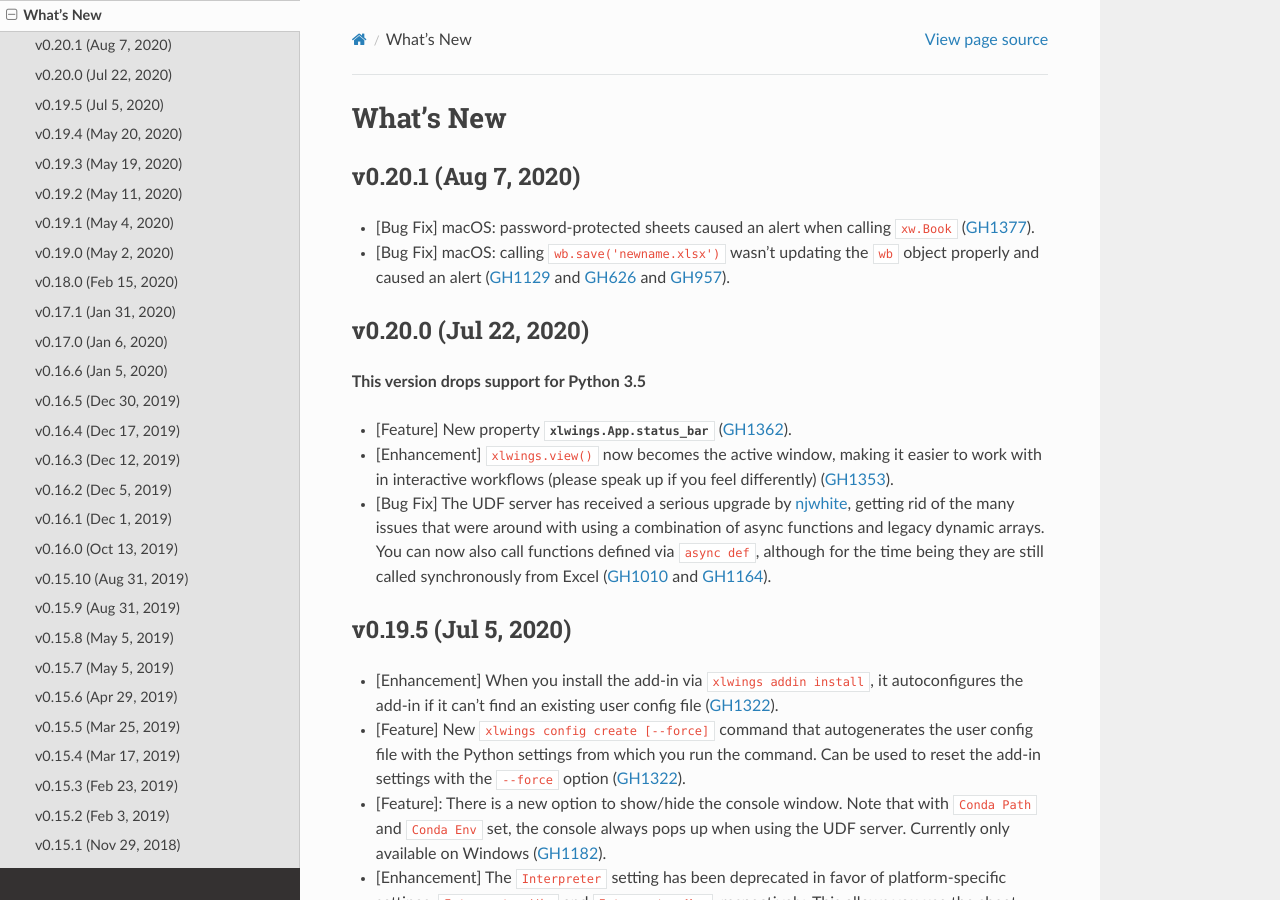
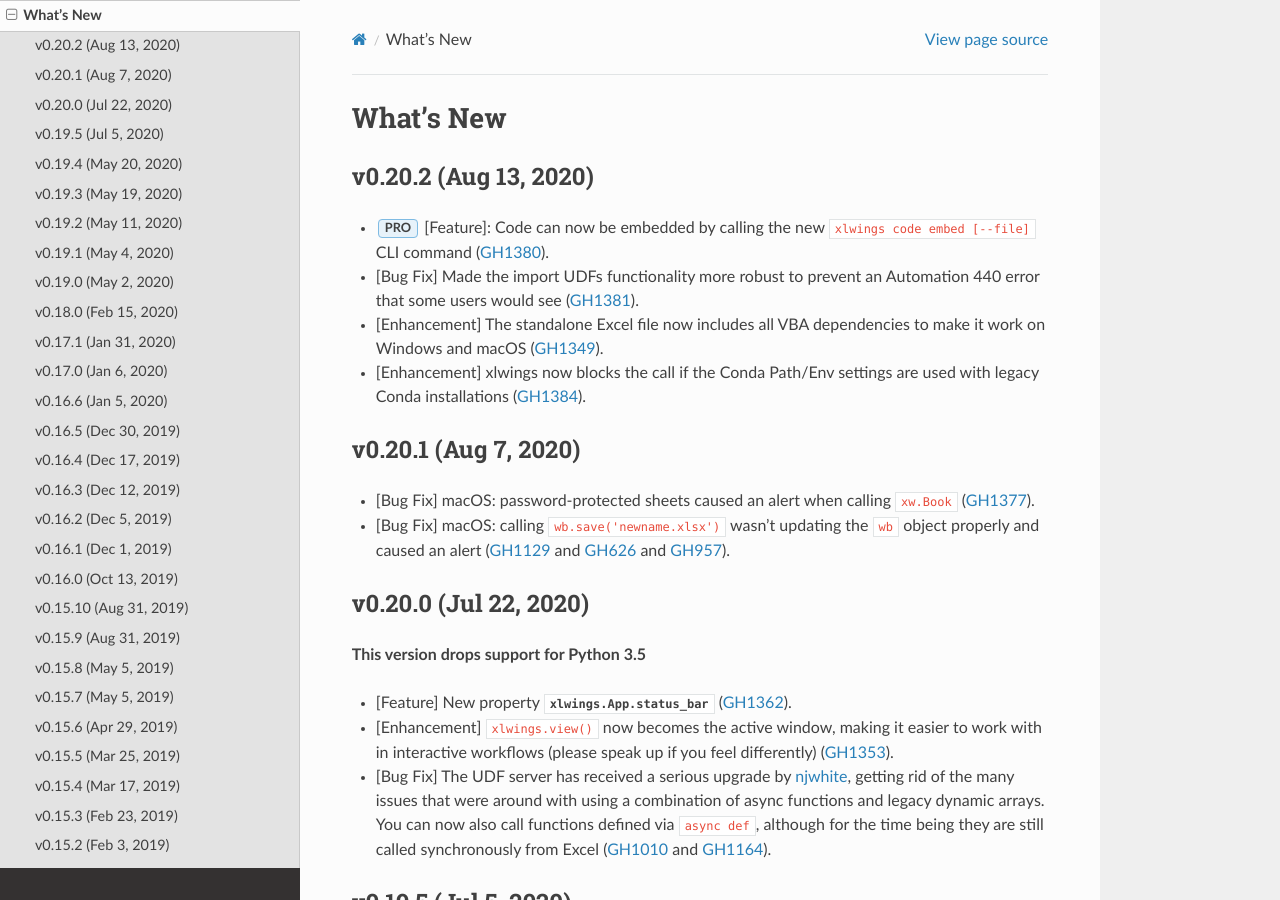
Before and after one commit to xlwings/xlwings, a Sphinx documentation site: the page built from docs/whatsnew.rst, in a window 1280 px wide and 900 px high. Built offline with Sphinx 7.4.7 and the Read the Docs theme 2.0.0, drawn with Linux system fonts in a browser that asks for light colours.

Commit message:
release notes [skip ci]

```diff
--- a/docs/whatsnew.rst
+++ b/docs/whatsnew.rst
@@ -1,5 +1,13 @@
 What's New
 ==========
+
+v0.20.2 (Aug 13, 2020)
+----------------------
+
+* :guilabel:`PRO` [Feature]: Code can now be embedded by calling the new ``xlwings code embed [--file]`` CLI command (:issue:`1380`).
+* [Bug Fix] Made the import UDFs functionality more robust to prevent an Automation 440 error that some users would see (:issue:`1381`).
+* [Enhancement] The standalone Excel file now includes all VBA dependencies to make it work on Windows and macOS (:issue:`1349`).
+* [Enhancement] xlwings now blocks the call if the Conda Path/Env settings are used with legacy Conda installations (:issue:`1384`).
 
 v0.20.1 (Aug 7, 2020)
 ---------------------
```
